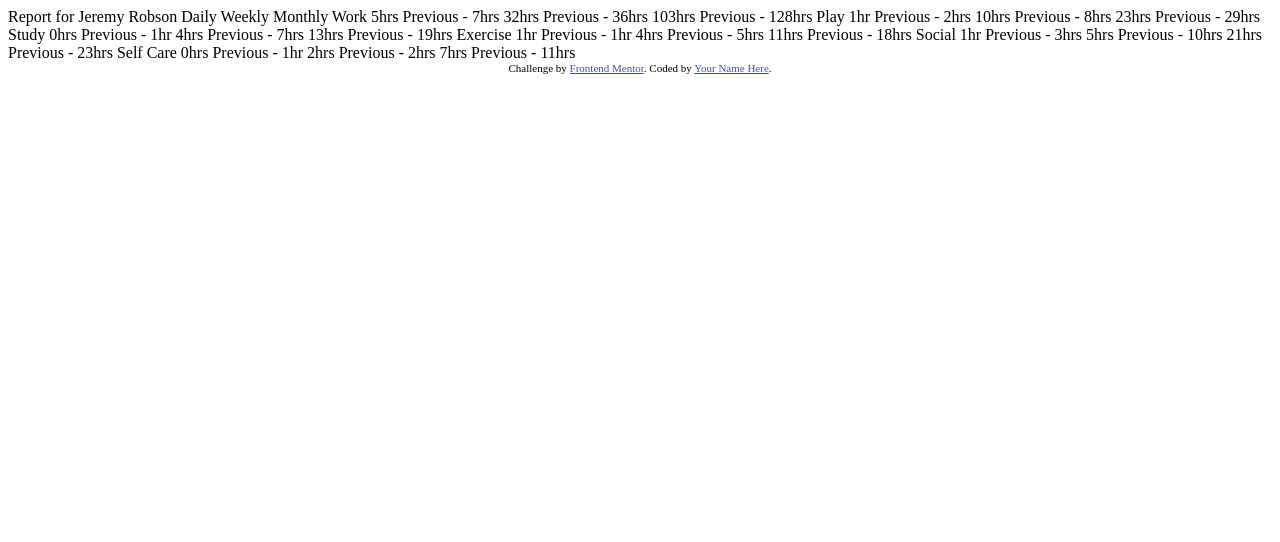
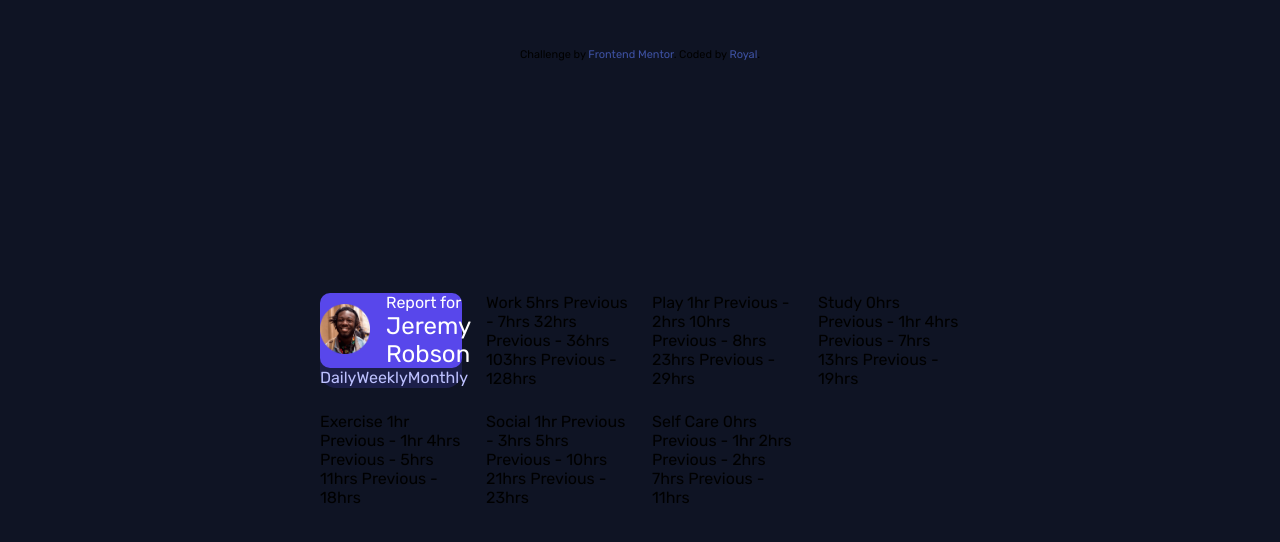
Before and after one commit to royal334/time-tracking-dashboard, a plain HTML site: page index.html in a window 1280 px wide. Drawn offline with Linux system fonts and the light colour scheme.

Commit message:
saving current status

```diff
--- a/index.html
+++ b/index.html
@@ -5,7 +5,7 @@
   <meta name="viewport" content="width=device-width, initial-scale=1.0"> <!-- displays site properly based on user's device -->
 
   <link rel="icon" type="image/png" sizes="32x32" href="./images/favicon-32x32.png">
-
+  <link rel="stylesheet" href="styles.css">
   <title>Frontend Mentor | Time tracking dashboard</title>
 
   <!-- Feel free to remove these styles or customise in your own stylesheet 👍 -->
@@ -16,13 +16,25 @@
 </head>
 <body>
 
-  Report for
-  Jeremy Robson
-
-  Daily
-  Weekly
-  Monthly
-
+  <main class="container">
+    <div class="grid">
+      <div class="card">
+        <div class="card__one card__one--top">
+          <div>
+            <img class="avatar" src="/images/image-jeremy.png" alt="">
+          </div>
+          <div>
+            <p>Report for</p>
+            <p>Jeremy Robson</p>
+          </div>
+        </div>
+        <div class="row card__one card__one--bottom">
+          <p>Daily</p>
+          <p>Weekly</p>
+          <p>Monthly</p>
+        </div>
+      </div>
+      <div>
         Work
         5hrs <!-- daily -->
         Previous - 7hrs <!-- daily -->
@@ -30,7 +42,8 @@
         Previous - 36hrs <!-- weekly -->
         103hrs <!-- monthly -->
         Previous - 128hrs <!-- monthly -->
-
+      </div>
+      <div>
         Play
         1hr <!-- daily -->
         Previous - 2hrs <!-- daily -->
@@ -38,7 +51,8 @@
         Previous - 8hrs <!-- weekly -->
         23hrs <!-- monthly -->
         Previous - 29hrs <!-- monthly -->
-
+      </div>
+      <div>
         Study
         0hrs <!-- daily -->
         Previous - 1hr <!-- daily -->
@@ -46,7 +60,8 @@
         Previous - 7hrs <!-- weekly -->
         13hrs <!-- monthly -->
         Previous - 19hrs <!-- monthly -->
-
+      </div>
+      <div>
         Exercise
         1hr <!-- daily -->
         Previous - 1hr <!-- daily -->
@@ -54,7 +69,8 @@
         Previous - 5hrs <!-- weekly -->
         11hrs <!-- monthly -->
         Previous - 18hrs <!-- monthly -->
-
+      </div>
+      <div>
         Social
         1hr <!-- daily -->
         Previous - 3hrs <!-- daily -->
@@ -62,7 +78,8 @@
         Previous - 10hrs <!-- weekly -->
         21hrs <!-- monthly -->
         Previous - 23hrs <!-- monthly -->
-
+      </div>
+      <div>
         Self Care
         0hrs <!-- daily -->
         Previous - 1hr <!-- daily -->
@@ -70,11 +87,15 @@
         Previous - 2hrs <!-- weekly -->
         7hrs <!-- monthly -->
         Previous - 11hrs <!-- monthly -->
+      </div>
+    </div>
+  </main>
 
 
   <div class="attribution">
     Challenge by <a href="https://www.frontendmentor.io?ref=challenge" target="_blank">Frontend Mentor</a>.
-    Coded by <a href="#">Your Name Here</a>.
+    Coded by <a href="#">Royal</a>.
   </div>
+  <script src="script.js"></script>
 </body>
 </html>
--- /dev/null
+++ b/styles.scss
@@ -0,0 +1,104 @@
+@import url('https://fonts.googleapis.com/css2?family=Rubik:ital,wght@0,300..900;1,300..900&display=swap');
+
+:root{
+     --Blue: hsl(246, 80%, 60%);
+     --Lightred-work: hsl(15, 100%, 70%);
+     --Softblue-play: hsl(195, 74%, 62%);
+     --Lightred-study: hsl(348, 100%, 68%);
+     --Limegreen-exercise: hsl(145, 58%, 55%);
+     --Violet-social: hsl(264, 64%, 52%);
+     --Softorange-selfcare: hsl(43, 84%, 65%);
+
+     --Verydarkblue: hsl(226, 43%, 10%);
+     --Darkblue: hsl(235, 46%, 20%);
+     --Desaturatedblue: hsl(235, 45%, 61%);
+     --PaleBlue: hsl(236, 100%, 87%);
+}
+
+*{
+     box-sizing: border-box;
+     margin: 0;
+     padding: 0;
+}
+
+a{
+     text-decoration: none;
+}
+
+body{
+     background-color: var(--Verydarkblue);
+     font-family: 'Rubik', sans-serif;
+}
+
+.container{
+     max-width: 1100px;
+     margin: 0 auto;
+     padding: 1.5rem;
+
+}
+
+.grid{
+     display: grid;
+     margin-top: 3rem;
+     gap: 1.5rem;
+
+     @media (min-width:768px) {
+          margin-top: 0;
+          position: absolute;
+          top:50%;
+          left: 50%;
+          transform: translate(-50%,-50%);
+          grid-template-columns: repeat(4, minmax(0, 1fr));
+          grid-template-rows: repeat(2, 1fr);
+
+
+     }
+
+}
+
+.row{
+     display: flex;
+     justify-content: space-between;
+}
+
+.avatar{
+     height: 50px;
+     width: 50px;
+}
+
+.card{
+     background-color: var(--Darkblue);
+     border-radius:1rem ;
+     &__one{
+
+
+          & div p{
+               color: white;
+          }
+
+          & div p:nth-child(2){
+               font-size: 1.5rem;
+          }
+          &--top{
+          background-color:var(--Blue);
+          border-radius: 10px;
+
+          display: flex;
+          align-items: center;
+          gap: 1rem;
+          }
+          &--bottom{
+
+               p{
+                    color: var(--PaleBlue);
+
+                    // & a:active{
+                    //      color: white;
+                    // }
+               }
+          }
+
+     }
+
+
+}
```
Also changed, not shown: script.js (added), styles.css (added), 1 other file. Lines whose indentation alone changed are shown as unchanged.
